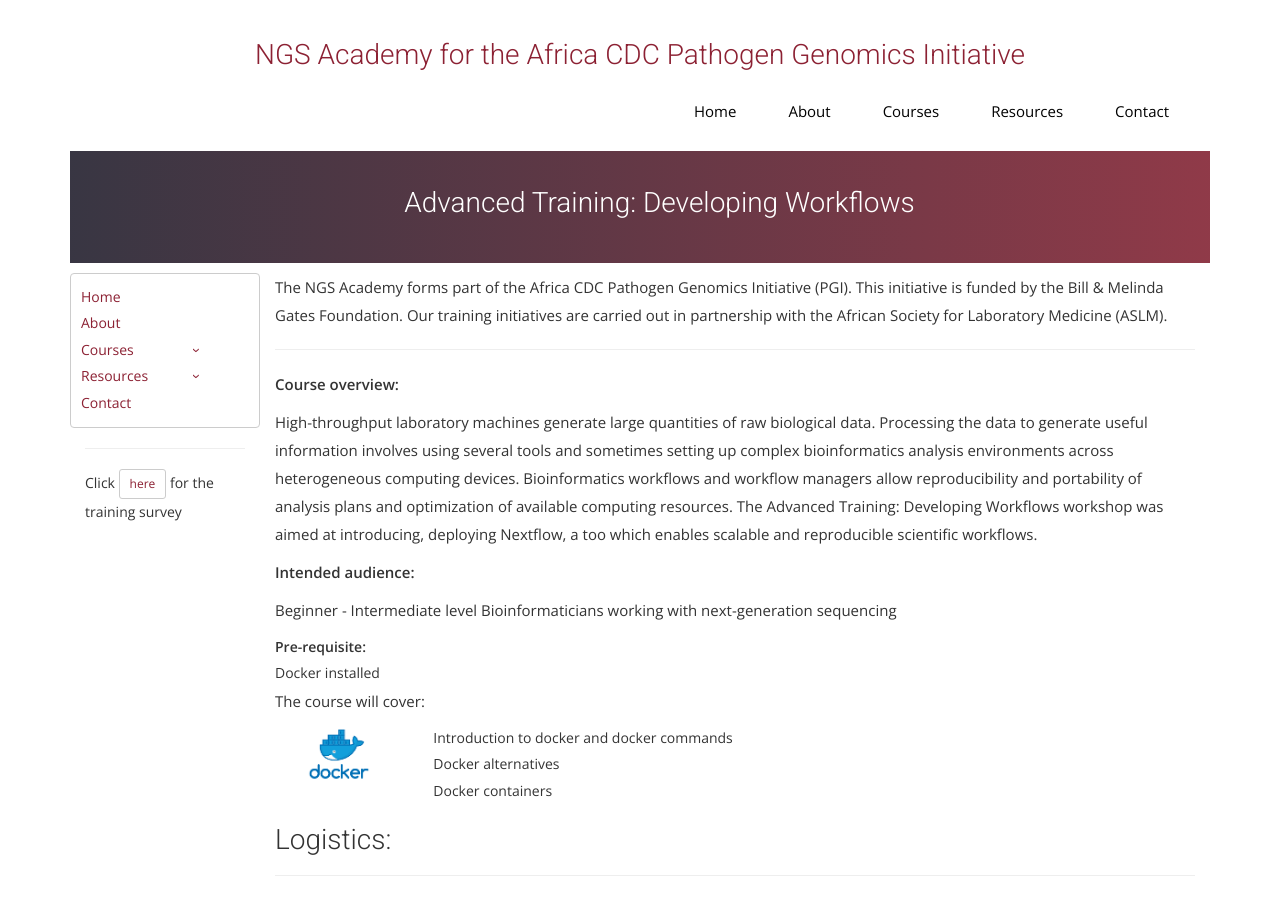
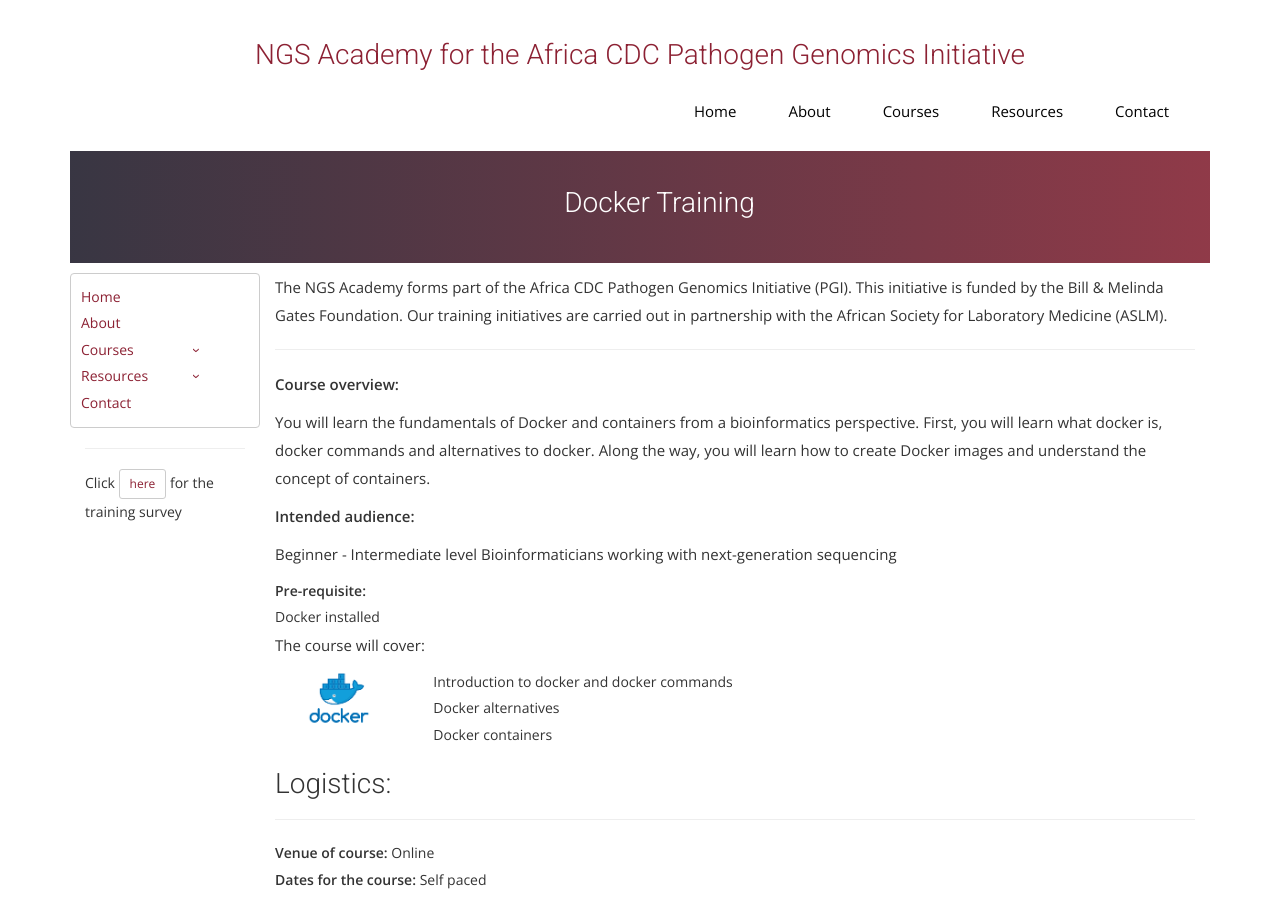
Before and after one commit to uct-cbio/ngs-academy, a Jekyll site: the page built from _posts/2022-05-16-Docker-Training.md, in a window 1280 px wide and 900 px high. Built offline with Jekyll 4.4.1, drawn with Linux system fonts in a browser that asks for light colours; nearby versions of some CDN libraries; some web fonts are replaced; comment, search, counter and statistics services are not loaded.

Commit message:
updated docker course

```diff
--- a/_posts/2022-05-16-Docker-Training.md
+++ b/_posts/2022-05-16-Docker-Training.md
@@ -1,12 +1,12 @@
 ---
 layout: default
-title:  "Advanced Training: Developing Workflows"
+title:  "Docker training"
 date: 2022-04-13
 main_menu: courses
 permalink: /:year/:title
-category: past-course
-course_overview :  High-throughput laboratory machines generate large quantities of raw biological data. Processing the data to generate useful information involves using several tools and sometimes setting up complex bioinformatics analysis environments across heterogeneous computing devices. Bioinformatics workflows and workflow managers allow reproducibility and portability of analysis plans and optimization of available computing resources. The Advanced Training in Developing Workflows workshop was aimed at introducing, deploying Nextflow, a too which enables scalable and reproducible scientific workflows.
-start_date: 2022-04-25
+category: upcoming
+course_overview :  You will learn the fundamentals of Docker and containers from a bioinformatics perspective. First, you will learn what docker is, docker commands and alternatives to docker. Along the way, you will learn how to create Docker images and understand the concept of containers.
+start_date: 2022-5-16
 end_date: 2022-04-29
 group: group1
 ---
@@ -19,7 +19,7 @@
 
 <p align="left"><b >Course overview:</b></p>
 
- <p align="left">High-throughput laboratory machines generate large quantities of raw biological data. Processing the data to generate useful information involves using several tools and sometimes setting up complex bioinformatics analysis environments across heterogeneous computing devices. Bioinformatics workflows and workflow managers allow reproducibility and portability of analysis plans and optimization of available computing resources. The Advanced Training: Developing Workflows workshop was aimed at introducing, deploying Nextflow, a too which enables scalable and reproducible scientific workflows.
+ <p align="left">You will learn the fundamentals of Docker and containers from a bioinformatics perspective. First, you will learn what docker is, docker commands and alternatives to docker. Along the way, you will learn how to create Docker images and understand the concept of containers.
  <p>
 
 
```
